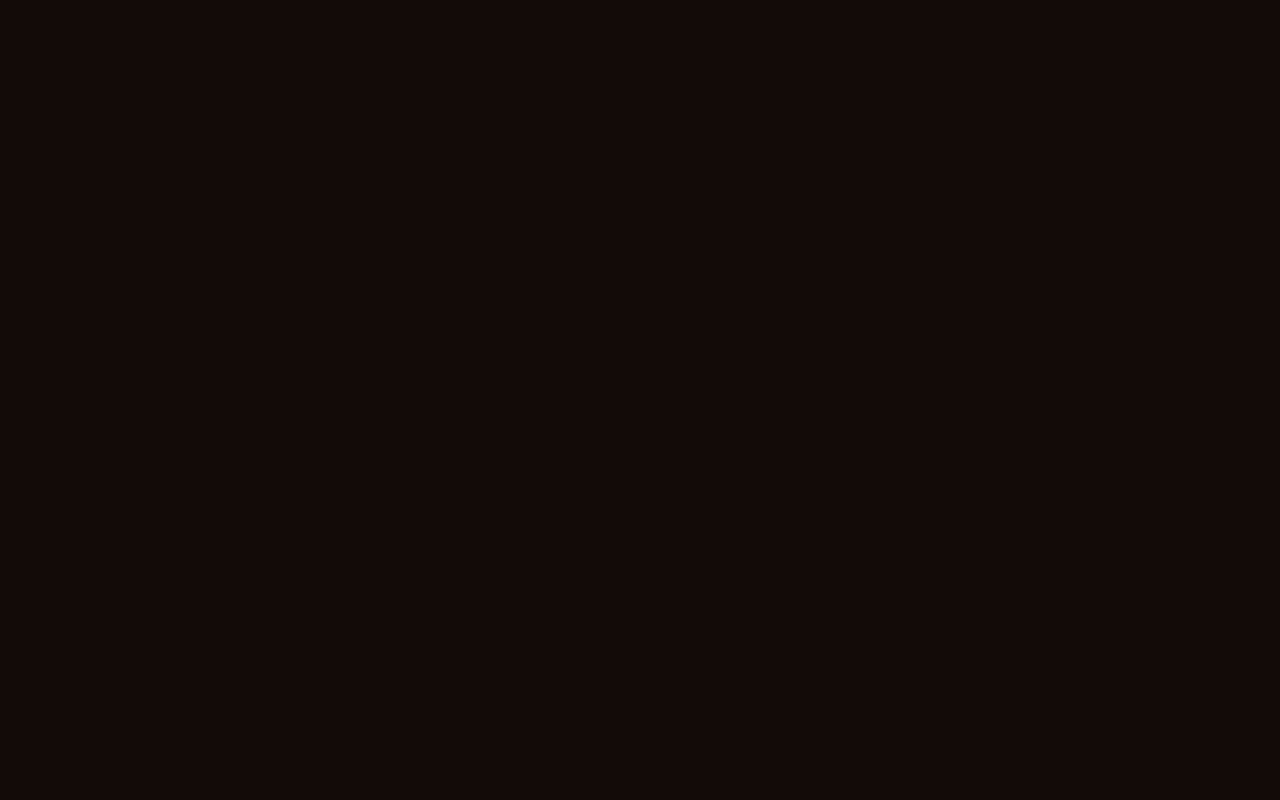
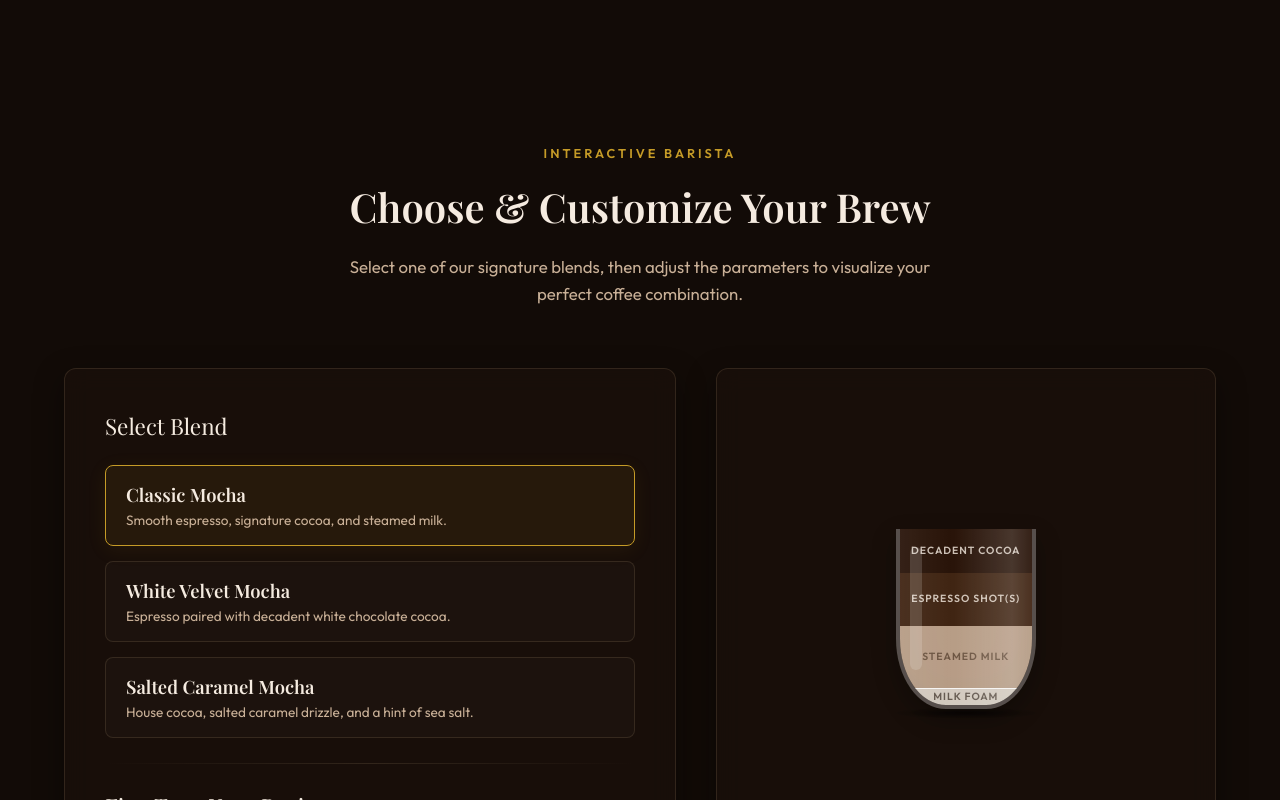
Before and after one commit to mohammed-meezan/mocha-brew, a React (Vite) app: page / in a window 1280 px wide. Shown: the part 1480-2280 px from the top of the page. Built offline with nearby package versions, Linux system fonts and the light colour scheme; a web font is replaced by a local one.

Commit message:
Tighten scroll section height to 200vh and reduce menu top padding to 20px

```diff
--- a/src/index.css
+++ b/src/index.css
@@ -305,7 +305,7 @@ section {
 #scroll-section {
     position: relative;
     width: 100%;
-    height: 300vh; /* Canvas animation duration */
+    height: 200vh; /* Canvas animation duration */
     background-color: var(--color-bg-base);
 }
 
@@ -520,7 +520,7 @@ section {
    ========================================================================== */
 
 #menu {
-    padding-top: 60px;
+    padding-top: 20px;
 }
 
 .customizer-container {
```
